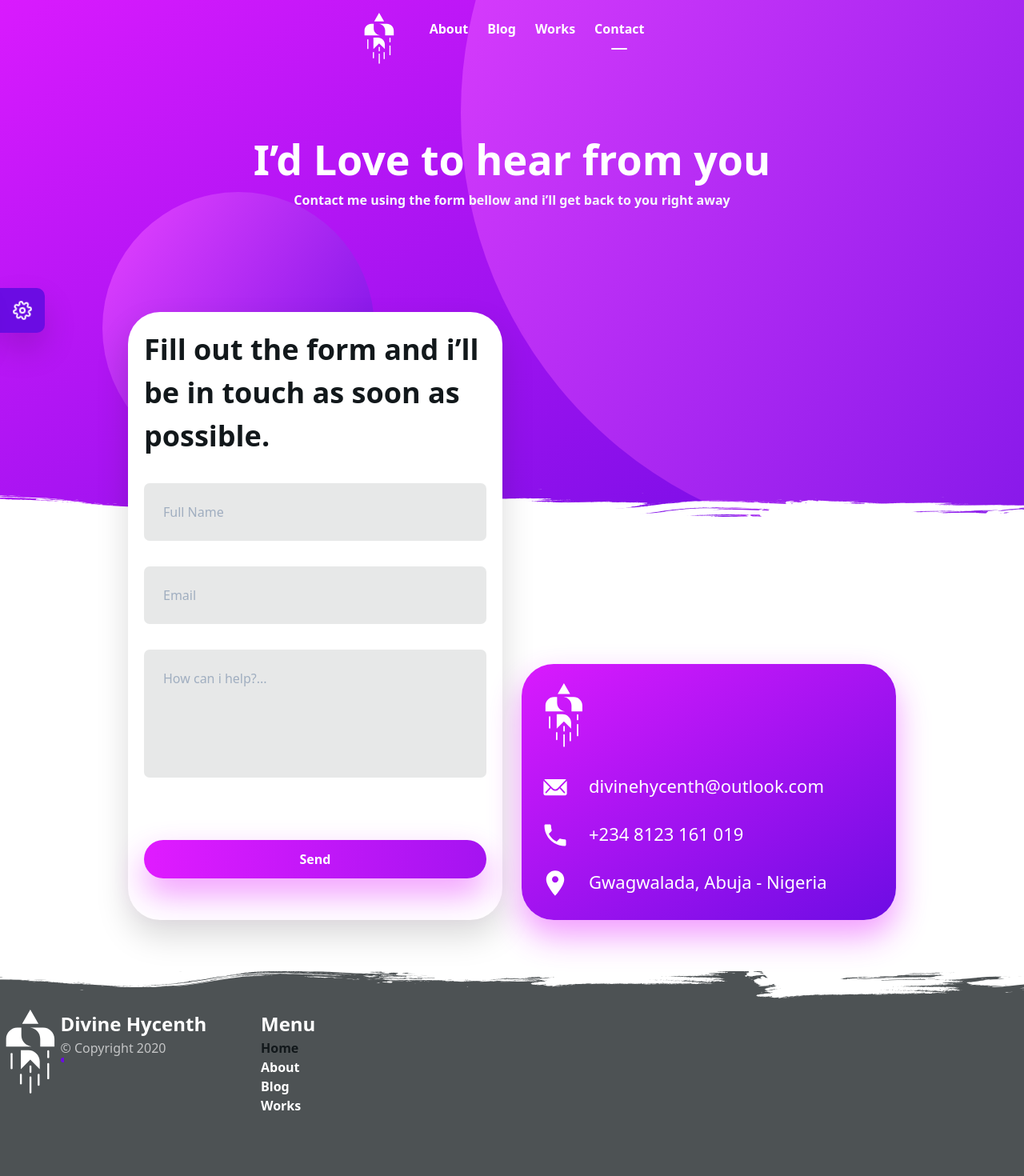
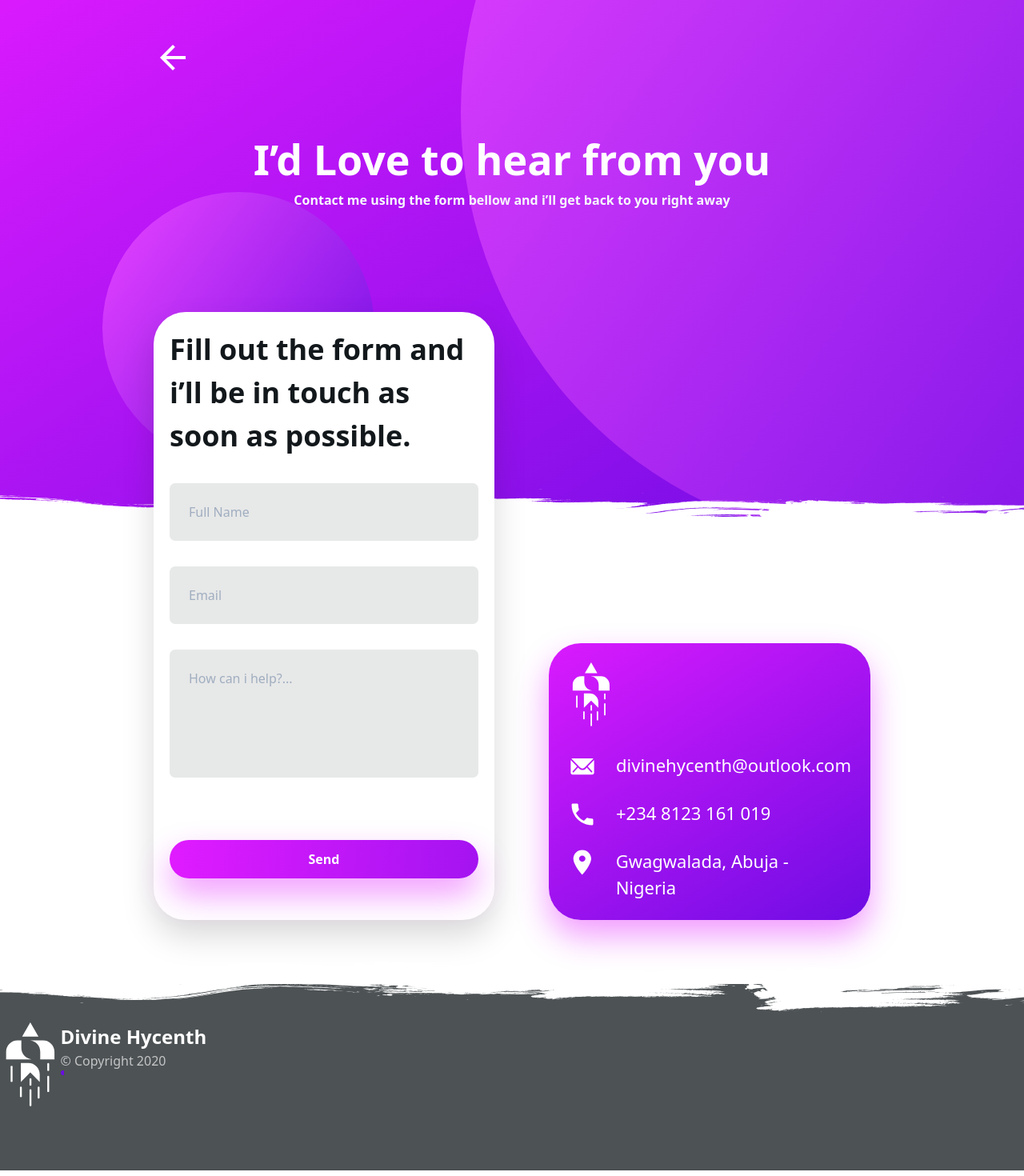
Before and after one commit to DNature/divinehycenth-, a Next.js app: page /contact in a window 1280 px wide. Shown: the top 1470 px of the page at 80% size. Built offline with nearby package versions, Linux system fonts and the light colour scheme.

Commit message:
fixed bugs on contact-page

```diff
--- a/components/nav/index.tsx
+++ b/components/nav/index.tsx
@@ -24,12 +24,12 @@ const contactPage = {
   icon: <FiMail className="mr-2 inline-block text-xl text-white" />,
 };
 
-const domain = process.env.DOMAIN
-const newDomain = "//divinehycenth.com"
-const isProd = process.env.NODE_ENV === "production";
-const host = window.location.host === domain
+// const domain = process.env.DOMAIN
+// const newDomain = "//divinehycenth.com"
+// const isProd = process.env.NODE_ENV === "production";
+// const host = window.location.host === domain
 
-console.log(host)
+// console.log(host)
 
 const Navbar: NextPage<Props> = ({ pathname, routes }) => {
   const [isOpen, setIsOpen] = useState(false);
@@ -63,7 +63,8 @@ const Navbar: NextPage<Props> = ({ pathname, routes }) => {
           </CustomLink>
           <>
             {routes.map(({ path, name }) => (
-              <CustomLink key={name} className="py-2 mr-6 text-white font-semibold block" href={isProd && host ? path : isProd && !host ? newDomain + path : path }>
+              // isProd && host ? path : isProd && !host ? newDomain + path :
+              <CustomLink key={name} className="py-2 mr-6 text-white font-semibold block" href={path}>
                 <>
                   {name}
 
--- a/pages/contact.tsx
+++ b/pages/contact.tsx
@@ -1,21 +1,21 @@
 import React from "react";
 import { NextPage } from "next";
-import { IoIosMail, IoMdCall, IoMdPin } from "react-icons/io";
-// import { useRouter } from 'next/router';
+import { IoIosMail, IoMdCall, IoMdPin, IoMdArrowBack } from "react-icons/io";
+import { useRouter } from 'next/router';
 
-import MainLayout from "../layouts/Main";
 import NextHead from '../components/meta';
 
-// const encode = (data: any): string => {
-//   return Object.keys(data)
-//     .map((key) => encodeURIComponent(key) + "=" + encodeURIComponent(data[key]))
-//     .join("&");
-// };
+const encode = (data: any): string => {
+  return Object.keys(data)
+    .map((key) => encodeURIComponent(key) + "=" + encodeURIComponent(data[key]))
+    .join("&");
+};
 
 
 const ContactPage: NextPage = () => {
 
-  // const router = useRouter();
+  const router = useRouter();
+
   const [values, setValues] = React.useState({
     name: "",
     email: "",
@@ -26,59 +26,70 @@ const ContactPage: NextPage = () => {
     setValues({ ...values, [e.target.name]: e.target.value });
   };
 
-  // const handleSubmit = (e: any): void => {
-  //   e.preventDefault();
-  //   console.log(values);
+  const handleSubmit = (e: any): void => {
+    e.preventDefault();
+    console.log(values);
 
-  //   fetch("/contact", {
-  //     method: "POST",
-  //     headers: { "Content-Type": "application/x-www-form-urlencoded" },
-  //     body: encode({ "form-name": "Contact from divinehycenth.com", ...values }),
-  //   })
-  //     .then(() => {
-  //       console.log("message sent");
-  //       return setTimeout(() => {
-  //         return router.push("/sent");
-  //       }, 1000);
-  //     })
-  //     .catch((e) => console.log(e));
+    fetch("/contact", {
+      method: "POST",
+      headers: { "Content-Type": "application/x-www-form-urlencoded" },
+      body: encode({ "form-name": "Contact from divinehycenth.com", ...values }),
+    })
+      .then(() => {
+        console.log("message sent");
+        return setTimeout(() => {
+          return router.push("/sent");
+        }, 1000);
+      })
+      .catch((e) => console.log(e));
 
-  // };
+  };
 
   return (
-    <MainLayout pathname="/contact">
+    <>
       <NextHead pageTitle="Divine Hycenth - Contact me" path="/contact" description="Contact me using the form bellow and i’ll get back to you right away" />
       <div className="w-full gradient relative -z-10  after after-2">
         <div className="w-full h-full overflow-hidden absolute top-0 left-0 -z-5">
           <div className="gradient-alt -rotate-180  circle absolute" />
           <div className="gradient-alt circle-2 absolute" />
         </div>
-        <div className="container py-32 sm:py-40 md:py-40 z-20">
+        <div className="container py-32 sm:py-40 md:py-40 z-20 max-w-4xl">
           <h1 className="text-center text-xl sm:text-3xl lg:text-4xl font-bold text-white">I’d Love to hear from you</h1>
           <p className="pb-56 text-center font-bold text-gray-100">Contact me using the form bellow and i’ll get back to you right away</p>
         </div>
       </div>
-
-      <div className="container -mt-64">
-        <div className="block lg:grid grid-cols-6 gap-6 grid-rows-2 xl:px-40 lg:px-32">
-          <div className="card-contact shadow rounded-lg col-span-3 row-span-6 p-5 row-span-1 row-end-3">
+      <div className="container max-w-md -mt-64 md:max-w-4xl">
+        <button className="z-50 hover:opacity-75 cursor-pointer absolute top-0 mt-12" onClick={() => router.back()}>
+          <IoMdArrowBack className="text-white text-3xl font-bold" />
+        </button>
+        <div className="block md:flex mb-20 justify-between">
+          <div className="card-contact mb-16 md:mb-0 shadow rounded-lg p-5 md:mr-5">
             <h2 className="text-xl xl:text-2xl  g100 font-bold">Fill out the form and i’ll be in touch as soon as possible.</h2>
 
-            <form name="Contact form for divinehycenth.com" data-netlify="true" method="POST"
-            // onSubmit={handleSubmit}
+            <form
+              name="Contact form for divinehycenth.com"
+              // data-netlify="true" method="POST"
+              onSubmit={handleSubmit}
             >
               <div className="my-8">
-                <input type="text"
-                 name="name" onChange={handleChange} className="p-6 bg-g-15 rounded-sm w-full outline-none" required placeholder="Full Name" autoFocus value={values.name} />
+                <input
+                  type="text"
+                  name="name"
+                  onChange={handleChange}
+                  className="p-6 bg-g-15 rounded-sm w-full outline-none"
+                  required
+                  placeholder="Full Name"
+                  autoFocus
+                  value={values.name}
+                />
               </div>
               <div className="my-8">
-                <input type="text"
-                 name="email" onChange={handleChange} className="p-6 bg-g-15 rounded-sm w-full outline-none" required placeholder="Email" value={values.email} />
+                <input type="text" name="email" onChange={handleChange} className="p-6 bg-g-15 rounded-sm w-full outline-none" required placeholder="Email" value={values.email} />
               </div>
               <div className="my-8">
                 <textarea
-                  onChange={handleChange
-                  } name="message"
+                  onChange={handleChange}
+                  name="message"
                   className="p-6 bg-g-15 rounded-sm w-full h-40 outline-none resize-none"
                   required
                   placeholder="How can i help?..."
@@ -91,13 +102,15 @@ const ContactPage: NextPage = () => {
               </button>
             </form>
           </div>
-          <div className="col-span-3 row-end-3 mt-20 lg:mt-0">
+          <div className="self-end md:ml-12">
             <div className="gradient shadow-primary shadow rounded-lg mt-auto h-full p-6">
               <img src="/images/icons/logo.svg" alt="Logo" className="mb-8 h-20" />
 
               <div className="text-white flex">
                 <IoIosMail className="text-white text-xl lg:text-2xl lg:mr-7" />
-                <a href="malto:divinehycenth@outlook.com" className="ml-6 lg:text-lg">divinehycenth@outlook.com</a>
+                <a href="malto:divinehycenth@outlook.com" className="ml-6 lg:text-lg">
+                  divinehycenth@outlook.com
+                </a>
               </div>
               <div className="text-white flex  my-6">
                 <IoMdCall className="text-white text-xl lg:text-2xl lg:mr-7" />
@@ -111,7 +124,19 @@ const ContactPage: NextPage = () => {
           </div>
         </div>
       </div>
-    </MainLayout>
+      <footer className="before before-2 mt-16 relative" style={{ justifySelf: "flex-start", backgroundColor: "#4d5254" }}>
+        <div className="container pt-12 pb-20 lg:grid grid-cols-8 gap-6">
+          <div className="col-span-2 grid grid-cols-8">
+            <img src="/images/icons/logo.svg" alt="Footer logo" className="col-span-2" />
+            <div className="col-span-6">
+              <h2 className="text-xl font-bold text-white">Divine Hycenth</h2>
+              <p className="text-g-25">&copy; Copyright 2020</p>
+              <blockquote />
+            </div>
+          </div>
+        </div>
+      </footer>
+    </>
   );};
 
 export default ContactPage;
```
